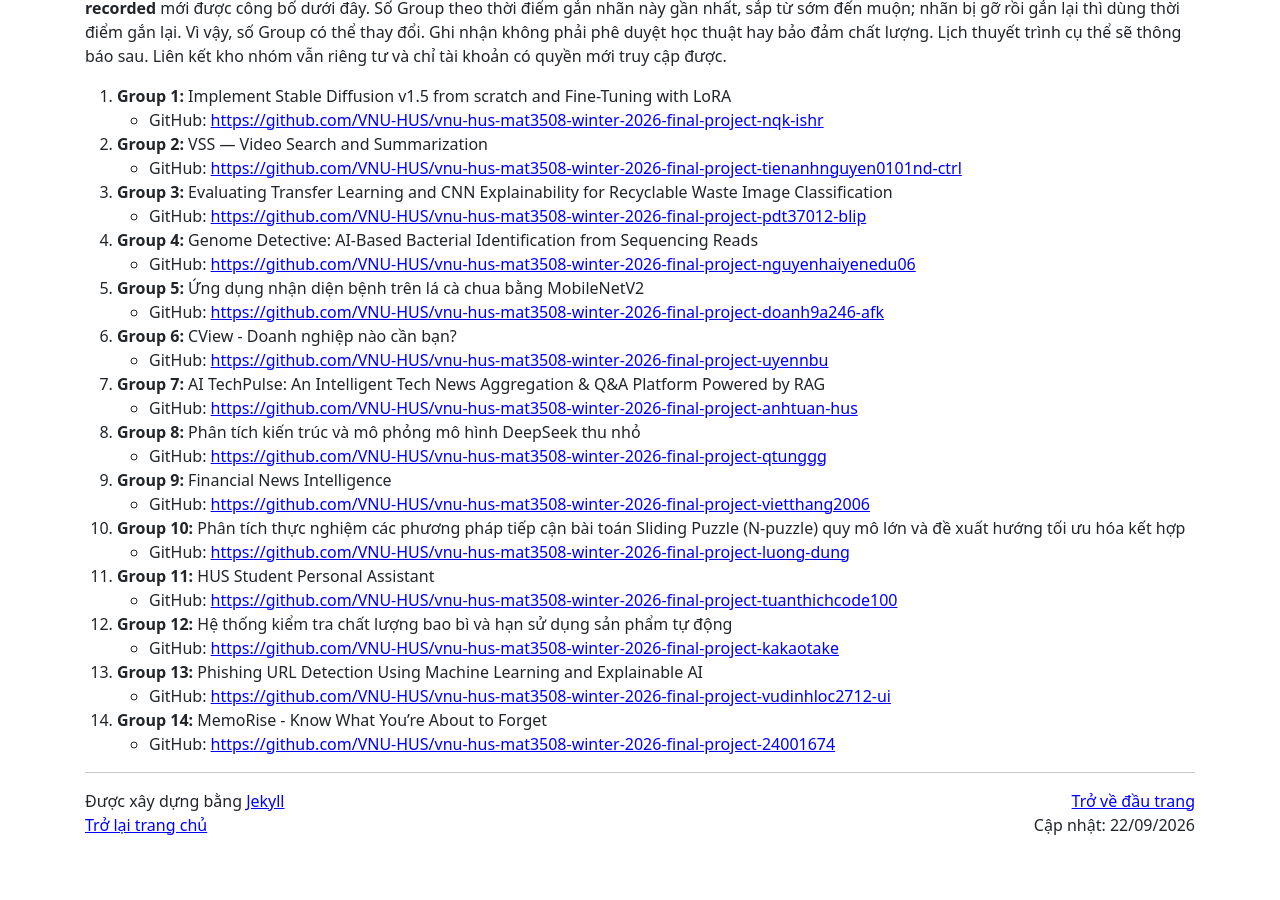
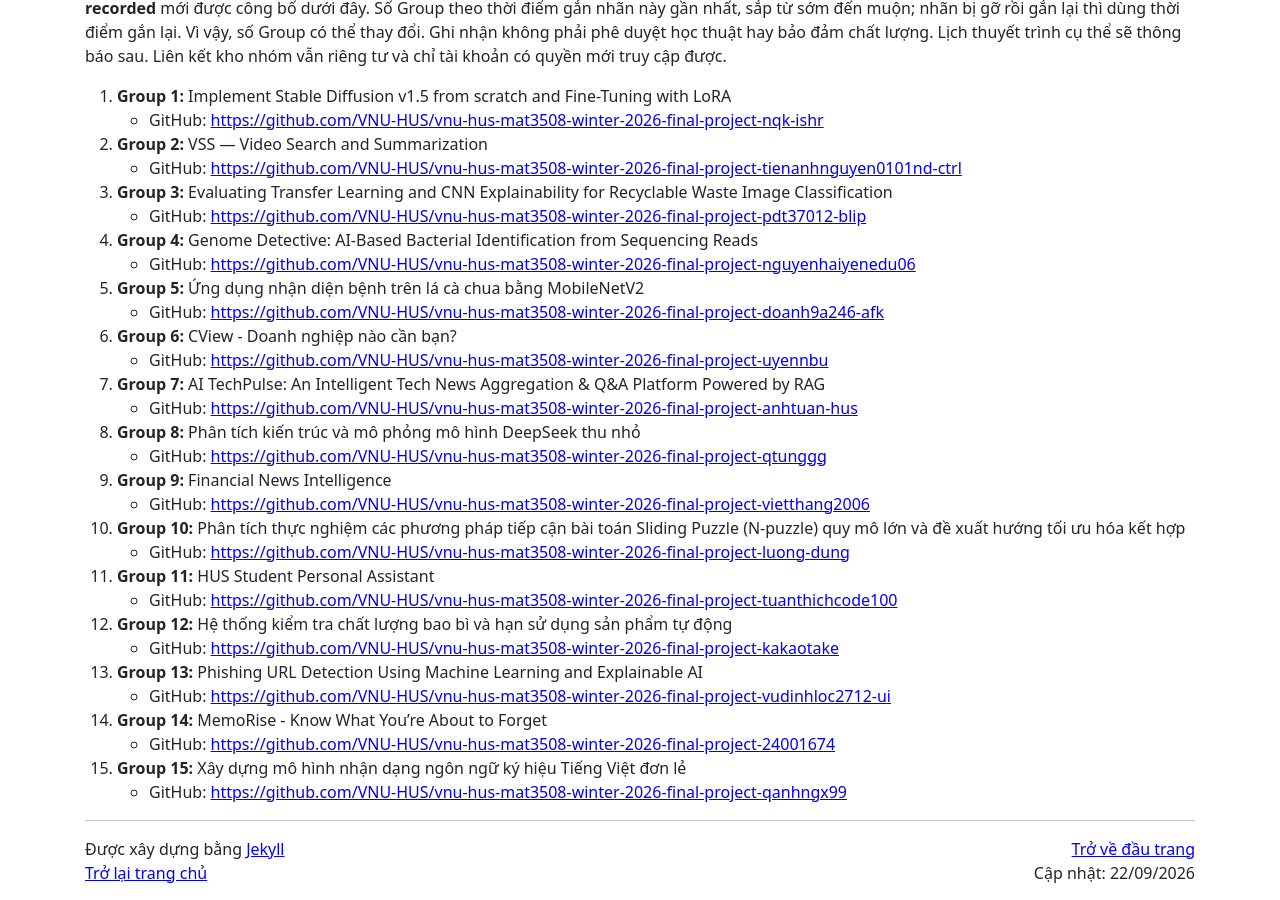
Before and after one commit to hoanganhduc/hoanganhduc.github.io, a Jekyll site: the page built from teaching/VNU-HUS/2026/winter/MAT3508/mini-projects.md, in a window 1280 px wide and 900 px high, scrolled down 2144 px. Built offline with Jekyll 4.4.1, drawn with Linux system fonts in a browser that asks for light colours; nearby versions of some CDN libraries; a style sheet for code colours, icons or effects is not loaded; before the commit the page ends 2996 px from its top, so only the background shows below that.

Commit message:
Record MAT3508 LAN sign-language mini-project topic

```diff
--- a/teaching/VNU-HUS/2026/winter/MAT3508/mini-projects.md
+++ b/teaching/VNU-HUS/2026/winter/MAT3508/mini-projects.md
@@ -117,4 +117,7 @@ Làm theo [hướng dẫn báo cáo](https://github.com/VNU-HUS/introai-final-pr
 14. <a id="topic-91fdcc3a5035"></a>**Group 14:** MemoRise - Know What You're About to Forget
     * GitHub: [https://github.com/VNU-HUS/vnu-hus-mat3508-winter-2026-final-project-24001674](https://github.com/VNU-HUS/vnu-hus-mat3508-winter-2026-final-project-24001674)
 
+15. <a id="topic-95a73f17d5b0"></a>**Group 15:** Xây dựng mô hình nhận dạng ngôn ngữ ký hiệu Tiếng Việt đơn lẻ
+    * GitHub: [https://github.com/VNU-HUS/vnu-hus-mat3508-winter-2026-final-project-qanhngx99](https://github.com/VNU-HUS/vnu-hus-mat3508-winter-2026-final-project-qanhngx99)
+
 <!-- END RECORDED MINI-PROJECTS -->
```
